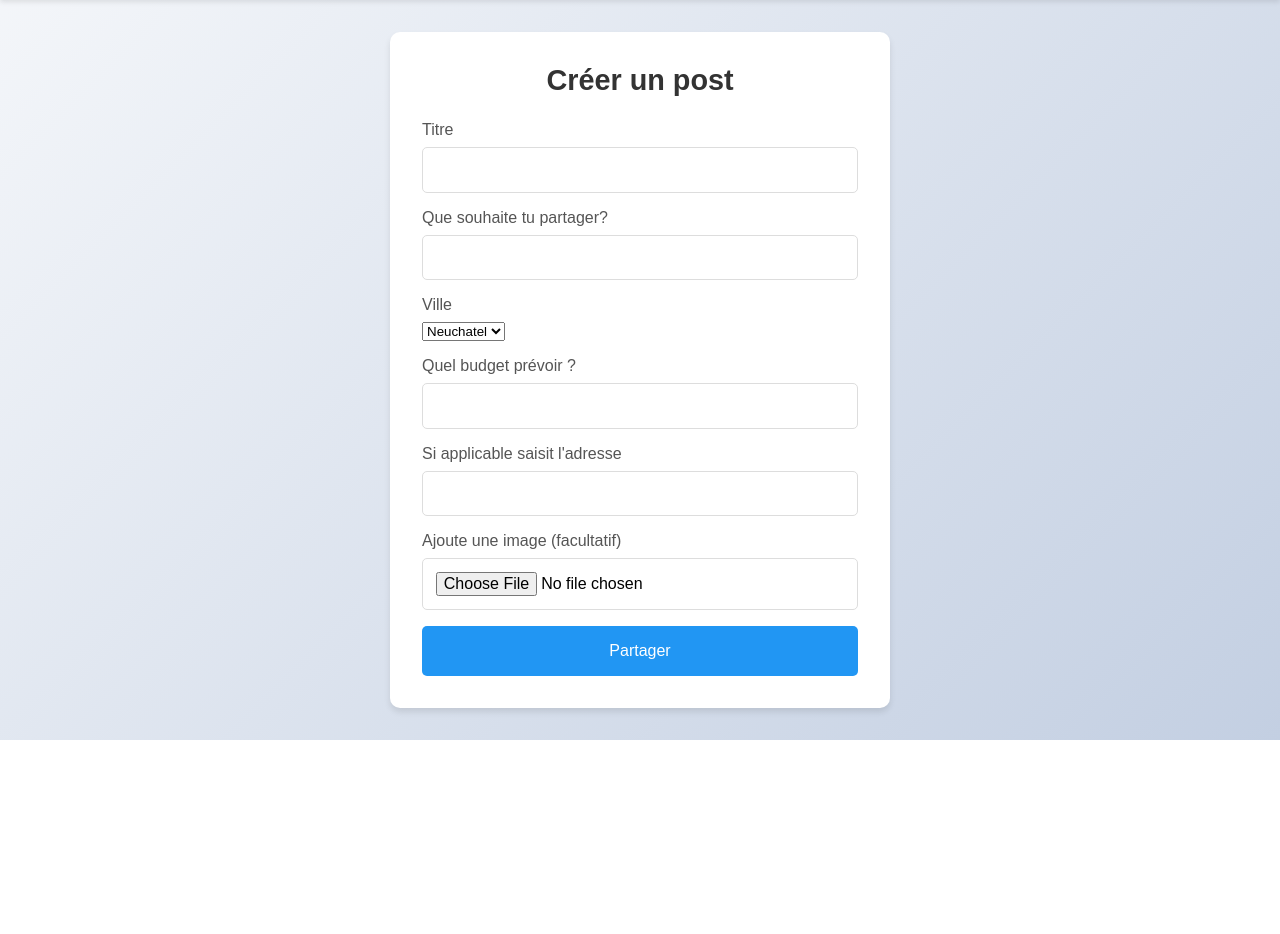
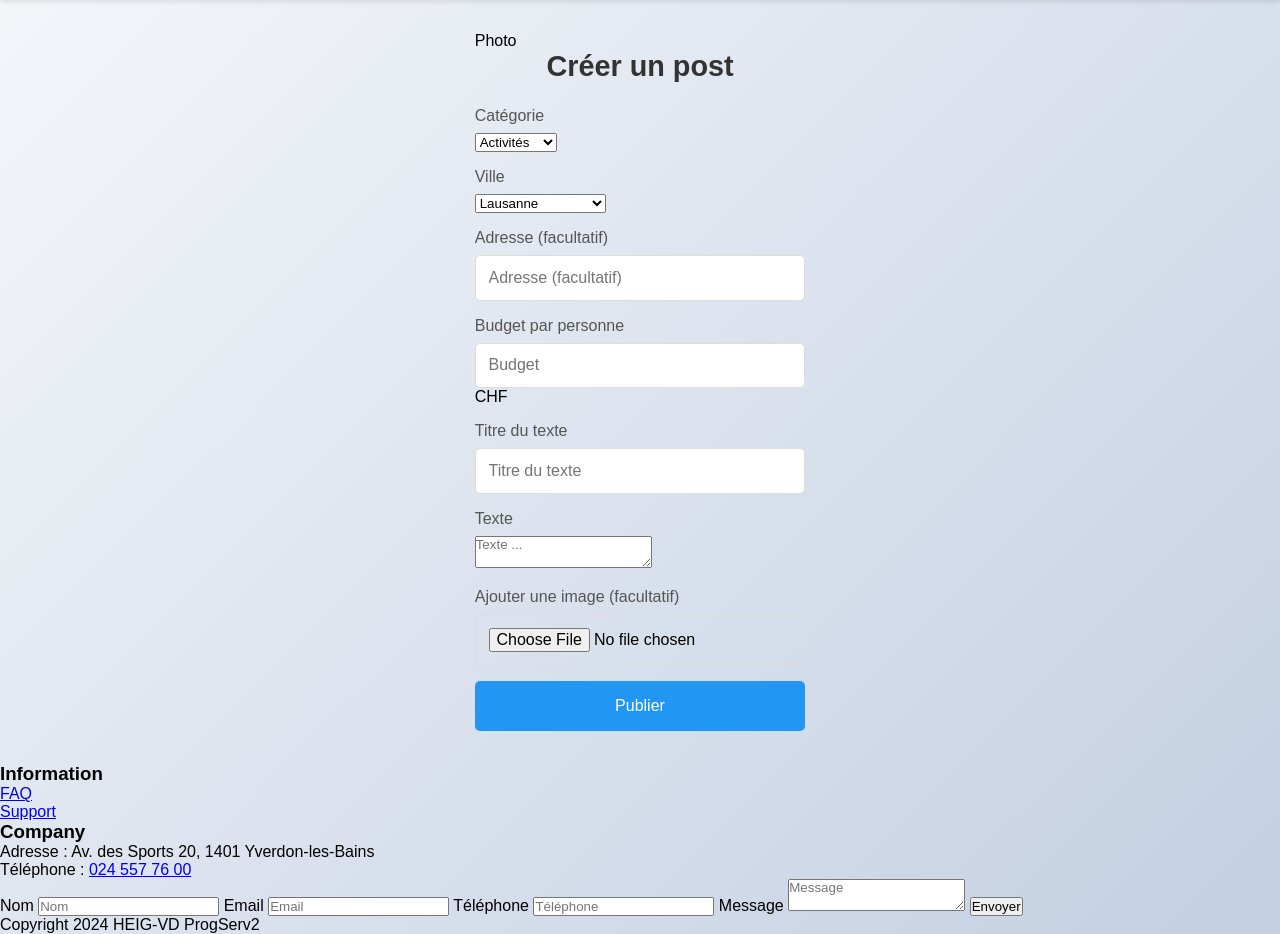
Before and after one commit to AgatheMakumbi/forumVaudois, a PHP site: page /ForumVaudois/pages/createPost.php in a window 1280 px wide. Shown: the part 67-1001 px from the top of the page. Before the commit the page ends 807 px from the top, so only its background shows below. Run offline with PHP 8.4, Linux system fonts and the light colour scheme.

Commit message:
Correction d'une faute d'orthographe dans about.php, mise à jour de login.php pour afficher un post aléatoire, et améliorations sur la page createPost.php

```diff
--- a/pages/about.php
+++ b/pages/about.php
@@ -54,7 +54,7 @@
         <div class="member">
             <div class="photo"></div>
             <p>Mayor Joanah</p>
-            <p class="role">Expert en Base de Données</p>
+            <p class="role">Experte en Base de Données</p>
         </div>
     </div>
 </section>
--- a/pages/createPost.php
+++ b/pages/createPost.php
@@ -12,8 +12,7 @@
 if ($_SERVER['REQUEST_METHOD'] === 'POST') {
     $title = $_POST['title'];
     $text = $_POST['post-content'];
-    //$city = $_POST['city'];
-    $city = 2;
+    $city = $_POST['city'];
     $budget = $_POST['budget'];
     $address = $_POST['addresse'] ?? "";
     $authorId = 1; // Exemple : récupérez-le depuis la session utilisateur
@@ -44,7 +43,7 @@
             $address
         );
         // Insérer le post dans la base de données
-        $dbManager = new DbManagerCRUD(); // Assurez-vous que DbManager est initialisé correctement
+        $dbManager = new DbManagerCRUD();
         if ($dbManager->createPost($post)) {
             echo "Post créé avec succès !";
         } else {
@@ -62,49 +61,111 @@
     <meta charset="UTF-8">
     <meta name="viewport" content="width=device-width, initial-scale=1.0">
     <link rel="stylesheet" href="../assets/css/style.css">
-    <title>create post</title>
+    <title>Créer un post</title>
 </head>
 <body>
-<?php include '../components/header.php'?>
+<?php include '../components/header.php' ?>
 <main class="main-content">
-        <form class="signup-form" action="createPost.php" method="POST" enctype="multipart/form-data">
+    <div class="create-post-container">
+        <div class="post-image">
+            <p>Photo</p>
+        </div>
+        <form class="create-post-form" action="createPost.php" method="POST" enctype="multipart/form-data">
             <h2 class="form-title">Créer un post</h2>
 
             <div class="form-group">
-                <label for="title">Titre</label>
-                <input type="text" id="title" name="title" required>
-            </div>
-
-            <div class="form-group">
-                <label for="post-content">Que souhaite tu partager?</label>
-                <input type="text" id="post-content" name="post-content" required>
+                <label for="category">Catégorie</label>
+                <select name="category" id="category" required>
+                    <option value="1">Activités</option>
+                    <option value="2">Nourriture</option>
+                    <option value="3">Culture</option>
+                    <option value="4">Nature</option>
+                </select>
             </div>
 
             <div class="form-group">
     <label for="city">Ville</label>
-                <select name="city" id="city"  required>
-                    <option value="Neuchatel">Neuchatel</option>
+    <select name="city" id="city" required>
+        <option value="Lausanne">Lausanne</option>
+        <option value="Yverdon-les-Bains">Yverdon-les-Bains</option>
+        <option value="Montreux">Montreux</option>
         <option value="Vevey">Vevey</option>
-                    <option value="Lausanne">Lausanne</option>
+        <option value="Nyon">Nyon</option>
+        <option value="Renens">Renens</option>
+        <option value="Morges">Morges</option>
     </select>
 </div>
 
+
             <div class="form-group">
-                <label for="budget">Quel budget prévoir ?</label>
-                <input type="number" id="budget" name="budget" required>
+                <label for="addresse">Adresse (facultatif)</label>
+                <input type="text" id="addresse" name="addresse" placeholder="Adresse (facultatif)">
             </div>
 
             <div class="form-group">
-                <label for="addresse">Si applicable saisit l'adresse</label>
-                <input type="text" id="addresse" name="addresse">
+                <label for="budget">Budget par personne</label>
+                <div class="budget-input">
+                    <input type="number" id="budget" name="budget" placeholder="Budget" required>
+                    <span>CHF</span>
+                </div>
             </div>
 
             <div class="form-group">
-                <label for="image">Ajoute une image (facultatif)</label>
+                <label for="title">Titre du texte</label>
+                <input type="text" id="title" name="title" placeholder="Titre du texte" required>
+            </div>
+
+            <div class="form-group">
+                <label for="post-content">Texte</label>
+                <textarea id="post-content" name="post-content" placeholder="Texte ..." required></textarea>
+            </div>
+
+            <div class="form-group">
+                <label for="image">Ajouter une image (facultatif)</label>
                 <input type="file" id="image" name="image" accept="image/*">
             </div>
-            <button type="submit" class="submit-btn">Partager</button>
+
+            <button type="submit" class="submit-btn">Publier</button>
         </form>
+    </div>
 </main>
+
+<!-- Footer -->
+<footer>
+    <div class="footer-content">
+        <div class="info">
+            <h3>Information</h3>
+            <ul>
+                <li><a href="#">FAQ</a></li>
+                <li><a href="#">Support</a></li>
+            </ul>
+        </div>
+        <div class="company">
+            <h3>Company</h3>
+            <p>Adresse : Av. des Sports 20, 1401 Yverdon-les-Bains</p>
+            <p>Téléphone : <a href="tel:+41245577600">024 557 76 00</a></p>
+        </div>
+        <div class="contact-form">
+            <form action="#" method="post">
+                <label for="name">Nom</label>
+                <input type="text" id="name" name="name" placeholder="Nom" required>
+
+                <label for="email">Email</label>
+                <input type="email" id="email" name="email" placeholder="Email" required>
+
+                <label for="phone">Téléphone</label>
+                <input type="tel" id="phone" name="phone" placeholder="Téléphone" required>
+
+                <label for="message">Message</label>
+                <textarea id="message" name="message" placeholder="Message" required></textarea>
+
+                <button type="submit">Envoyer</button>
+            </form>
+        </div>
+    </div>
+    <div class="footer-bottom">
+        <p>Copyright 2024 HEIG-VD ProgServ2</p>
+    </div>
+</footer>
 </body>
 </html>
```
Also changed, not shown: pages/login.php (+47 -19 lines). Lines whose indentation alone changed are shown as unchanged.
